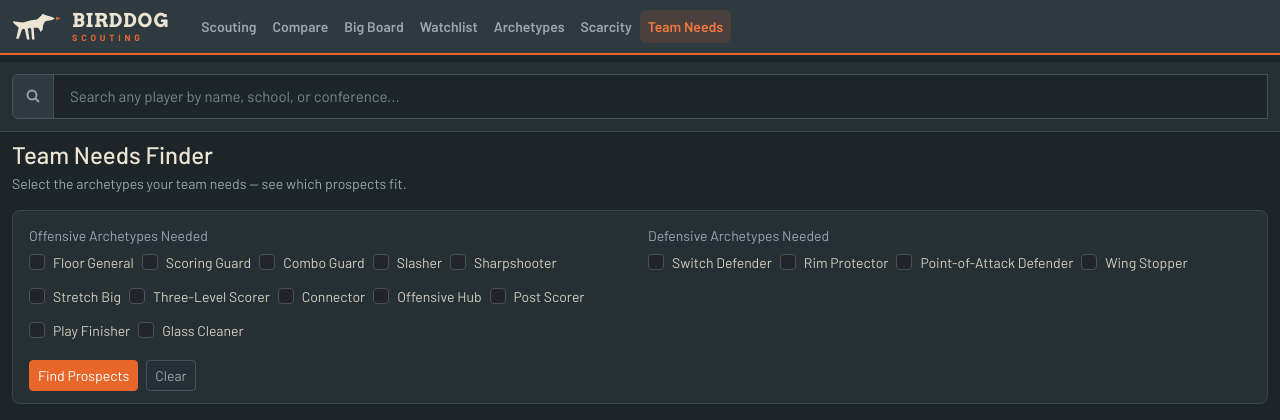
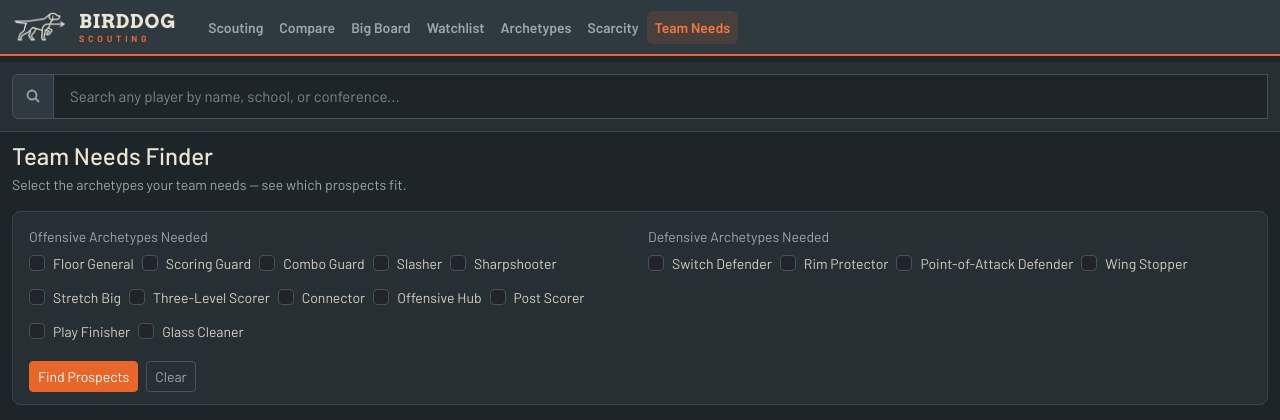
Before and after one commit to landon-myhill/NCAA-Scouting-DashBoard, a Flask app: page /needs in a window 1280 px wide. Shown: the top 420 px of the page. Run offline with Flask 3, Linux system fonts and the light colour scheme; some libraries are stand-ins or nearby versions.

Commit message:
Header wears the real logo: line-art pointer cropped from brand source, pup favicon
Co-Authored-By: Claude Fable 5 <noreply@anthropic.com>

```diff
--- a/static/style.css
+++ b/static/style.css
@@ -95,7 +95,7 @@ table, .stat-value, .bb-stat, .bb-pos { font-variant-numeric: tabular-nums; }
     gap: 10px;
     text-decoration: none;
 }
-.bd-brand svg { height: 30px; width: auto; display: block; }
+.bd-brand .bd-mark { height: 34px; width: auto; display: block; }
 .bd-wordmark {
     font-family: var(--font-display);
     font-weight: 700;
--- a/templates/base.html
+++ b/templates/base.html
@@ -4,7 +4,7 @@
     <meta charset="UTF-8">
     <meta name="viewport" content="width=device-width, initial-scale=1.0">
     <title>{% block title %}Birddog Scouting{% endblock %}</title>
-    <link rel="icon" href="{{ url_for('static', filename='birddog.svg') }}" type="image/svg+xml">
+    <link rel="icon" href="{{ url_for('static', filename='brand-pup.png') }}" type="image/png">
     <link rel="preconnect" href="https://fonts.googleapis.com">
     <link rel="preconnect" href="https://fonts.gstatic.com" crossorigin>
     <link href="https://fonts.googleapis.com/css2?family=Arvo:wght@400;700&family=Barlow:wght@400;500;600;700;800&display=swap" rel="stylesheet">
@@ -19,7 +19,7 @@
     <nav class="navbar navbar-expand-lg navbar-dark bd-nav sticky-top">
         <div class="container-fluid">
             <a class="bd-brand" href="/">
-                {% include '_logo.svg' %}
+                <img src="{{ url_for('static', filename='brand-mark.png') }}" alt="" class="bd-mark">
                 <span class="bd-wordmark">BIRDDOG<small>SCOUTING</small></span>
             </a>
             <button class="navbar-toggler" type="button" data-bs-toggle="collapse" data-bs-target="#navMain">
```
Also changed, not shown: static/birddog.svg (deleted), static/brand-mark.png (added), static/brand-pup.png (added), templates/_logo.svg (deleted), 1 other file.
